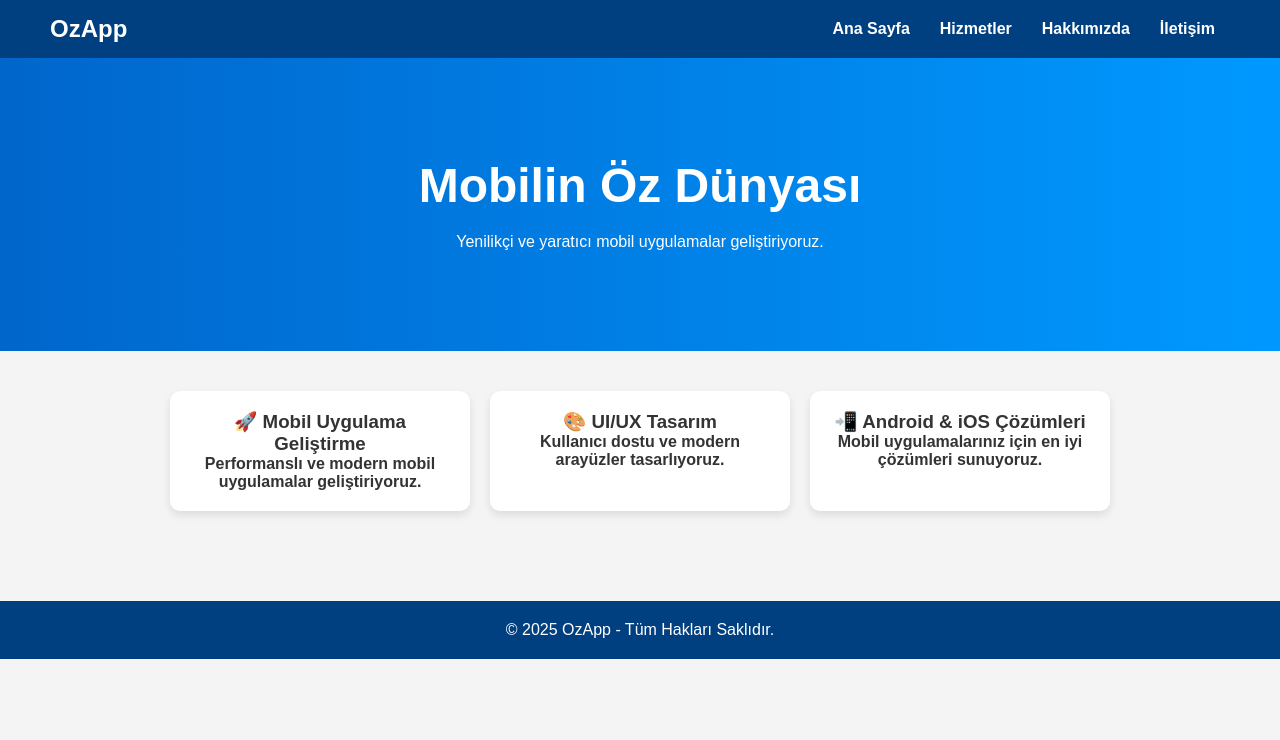
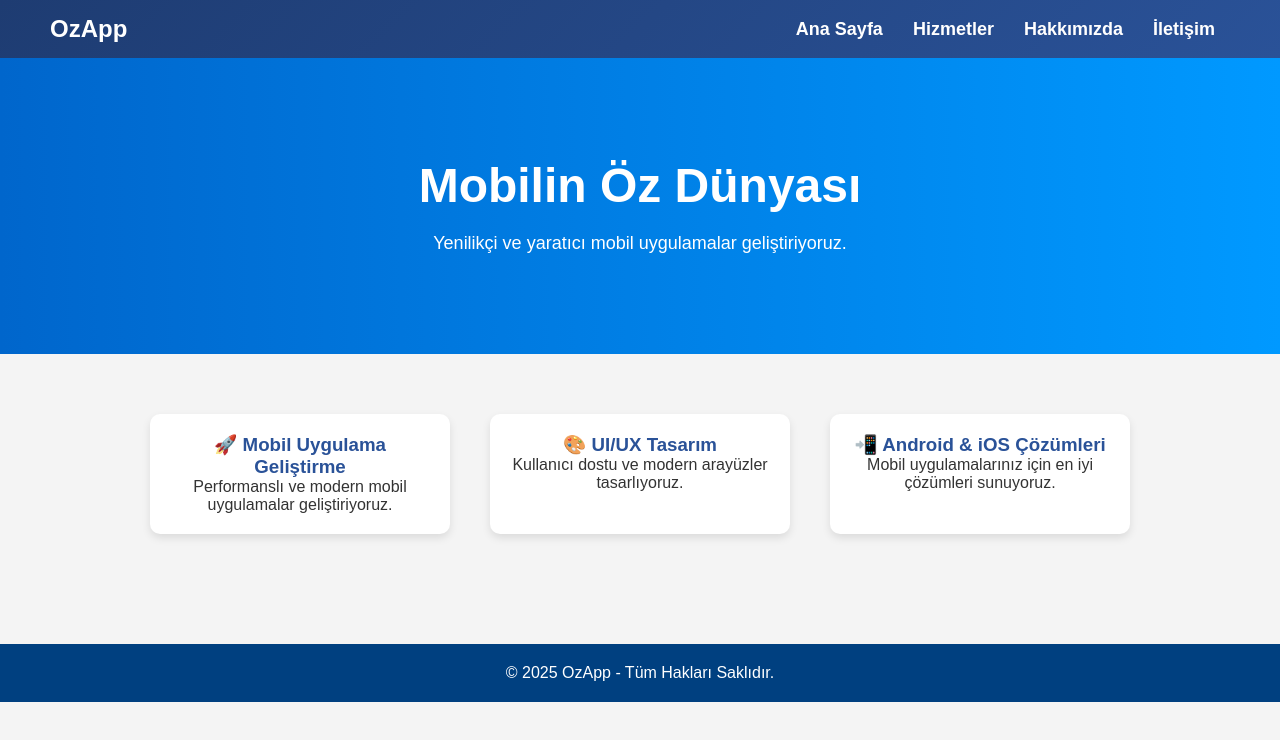
Before and after one commit to ozappweb/ozapp, a plain HTML site: page index.html in a window 1280 px wide. Drawn offline with Linux system fonts and the light colour scheme.

Commit message:
style.css

```diff
--- a/style.css
+++ b/style.css
@@ -1,23 +1,23 @@
-/* Genel Ayarlar */
+/* Genel Stiller */
 body {
-    font-family: Arial, sans-serif;
+    font-family: 'Arial', sans-serif;
     margin: 0;
     padding: 0;
     background-color: #f4f4f4;
-    text-align: center;
+    color: #333;
 }
 
-/* Üst Menü */
+/* Header */
 header {
-    background-color: #CDDC39;
-    color: #333;
-    padding: 15px;
+    background: linear-gradient(135deg, #1e3c72, #2a5298);
+    color: white;
     display: flex;
     justify-content: space-between;
     align-items: center;
+    padding: 20px;
 }
 
-.logo {
+header .logo {
     font-size: 24px;
     font-weight: bold;
 }
@@ -25,62 +25,82 @@ header {
 nav ul {
     list-style: none;
     padding: 0;
+    margin: 0;
+    display: flex;
 }
 
 nav ul li {
-    display: inline;
-    margin: 0 15px;
+    margin-left: 20px;
 }
 
 nav ul li a {
+    color: white;
     text-decoration: none;
-    color: #333;
-    font-weight: bold;
+    font-size: 18px;
+    transition: color 0.3s;
+}
+
+nav ul li a:hover {
+    color: #ffcc00;
 }
 
 /* Hero Bölümü */
 .hero {
-    background: #8BC34A;
+    text-align: center;
+    padding: 100px 20px;
+    background: url('https://source.unsplash.com/1600x900/?technology') no-repeat center/cover;
     color: white;
-    padding: 50px 20px;
 }
 
-/* AdSense Reklam Alanı */
-.adsense {
-    background: #fff;
-    padding: 20px;
-    margin: 20px auto;
-    text-align: center;
-    border: 1px solid #ddd;
-    width: 80%;
+.hero h1 {
+    font-size: 36px;
+    margin-bottom: 10px;
+}
+
+.hero p {
+    font-size: 18px;
 }
 
 /* Hizmetler */
-#hizmetler {
-    padding: 40px;
-}
-
 .services {
     display: flex;
-    justify-content: center;
-    gap: 20px;
+    justify-content: space-around;
+    padding: 50px;
+    flex-wrap: wrap;
 }
 
 .service {
-    background: #FFEB3B;
+    background: white;
     padding: 20px;
+    margin: 10px;
     border-radius: 10px;
-    font-weight: bold;
+    box-shadow: 0 0 10px rgba(0, 0, 0, 0.1);
+    text-align: center;
+    width: 300px;
 }
 
-/* Hakkımızda ve İletişim */
-#hakkimizda, #iletisim {
-    padding: 40px;
+.service h3 {
+    color: #2a5298;
+}
+
+/* İletişim */
+#iletisim {
+    text-align: center;
+    padding: 50px;
+    background: #2a5298;
+    color: white;
+}
+
+#iletisim a {
+    color: #ffcc00;
+    text-decoration: none;
+    font-weight: bold;
 }
 
 /* Footer */
 footer {
-    background: #333;
+    text-align: center;
+    padding: 20px;
+    background: #1e3c72;
     color: white;
-    padding: 15px;
 }
```
